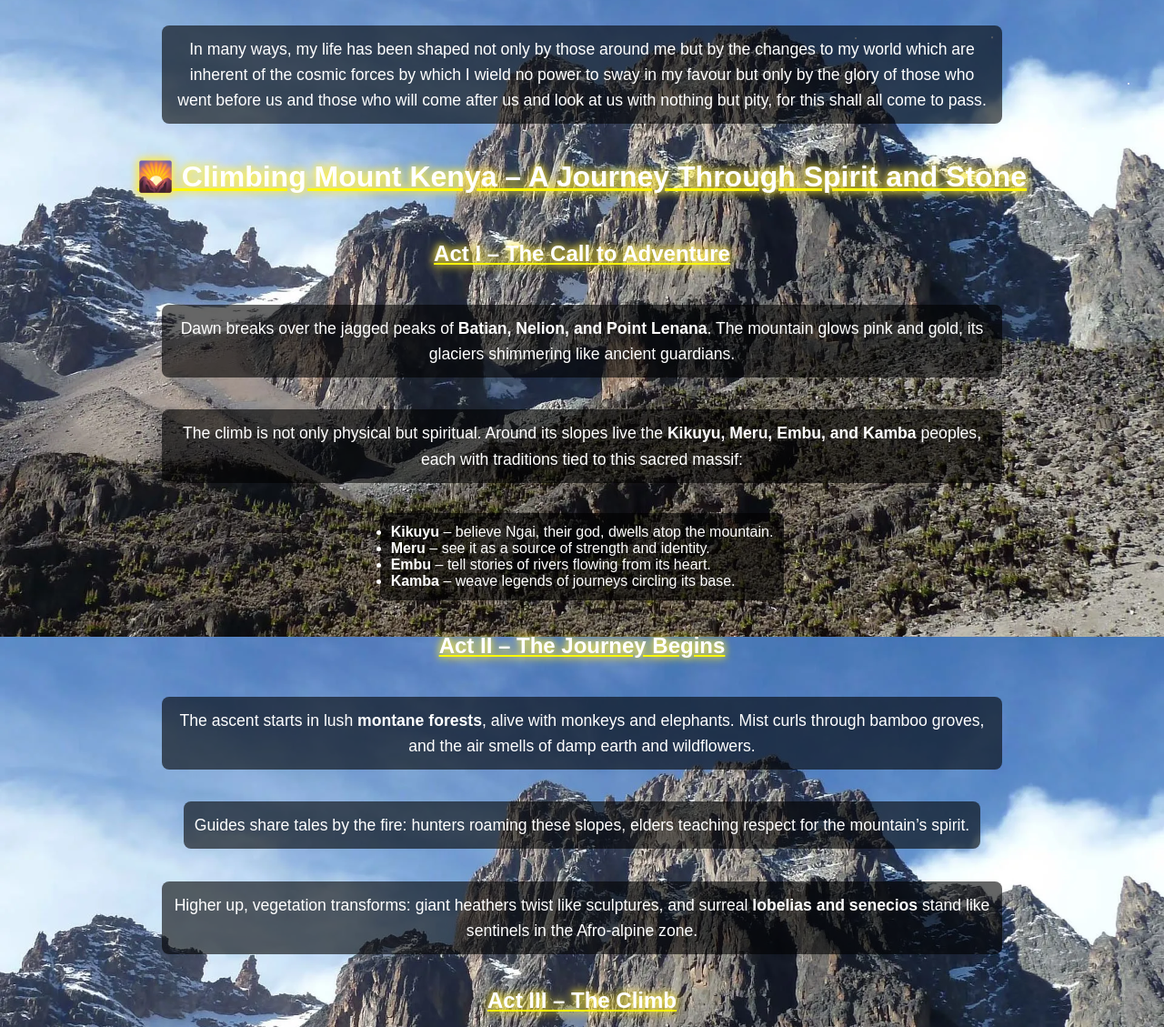
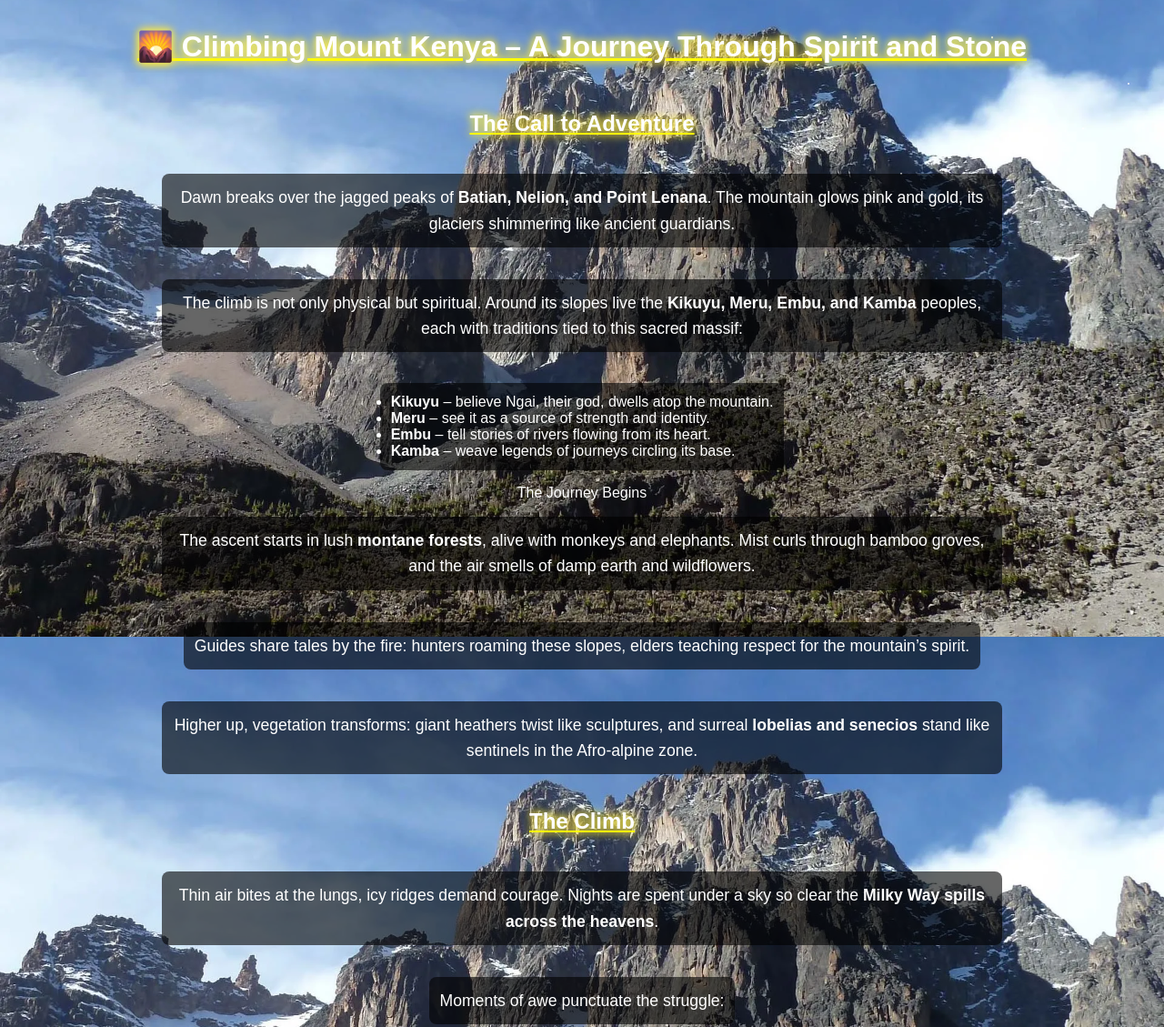
Before and after one commit to trdler97-afk/trdler97.afk.io, a plain HTML site: page about.html in a window 1280 px wide. Shown: the part 100-1229 px from the top of the page at 91% size. Drawn offline with Linux system fonts and the light colour scheme.

Commit message:
Update about.html

```diff
--- a/about.html
+++ b/about.html
@@ -141,14 +141,11 @@
   <div class="stars"></div>
 
   <h1>COSMIC ORIGINS</h1>
-  <p>
-    In many ways, my life has been shaped not only by those around me but by the changes to my world which are inherent of the cosmic forces by which I wield no power to sway in my favour but only by the glory of those who went before us and those who will come after us and look at us with nothing but pity, for this shall all come to pass.
-  </p>
 
   <!-- Mount Kenya Narrative Section -->
   <h1>🌄 Climbing Mount Kenya – A Journey Through Spirit and Stone</h1>
 
-  <h2>Act I – The Call to Adventure</h2>
+  <h2>The Call to Adventure</h2>
   <p>Dawn breaks over the jagged peaks of <strong>Batian, Nelion, and Point Lenana</strong>. The mountain glows pink and gold, its glaciers shimmering like ancient guardians.</p>
   <p>The climb is not only physical but spiritual. Around its slopes live the <strong>Kikuyu, Meru, Embu, and Kamba</strong> peoples, each with traditions tied to this sacred massif:</p>
   <ul>
@@ -158,12 +155,12 @@
     <li><strong>Kamba</strong> – weave legends of journeys circling its base.</li>
   </ul>
 
-  <h2>Act II – The Journey Begins</h2>
+  </h2> The Journey Begins</h2>
   <p>The ascent starts in lush <strong>montane forests</strong>, alive with monkeys and elephants. Mist curls through bamboo groves, and the air smells of damp earth and wildflowers.</p>
   <p>Guides share tales by the fire: hunters roaming these slopes, elders teaching respect for the mountain’s spirit.</p>
   <p>Higher up, vegetation transforms: giant heathers twist like sculptures, and surreal <strong>lobelias and senecios</strong> stand like sentinels in the Afro‑alpine zone.</p>
 
-  <h2>Act III – The Climb</h2>
+  <h2> The Climb</h2>
   <p>Thin air bites at the lungs, icy ridges demand courage. Nights are spent under a sky so clear the <strong>Milky Way spills across the heavens</strong>.</p>
   <p>Moments of awe punctuate the struggle:</p>
   <ul>
@@ -172,7 +169,7 @@
     <li><strong>Lammergeier</strong> – circling above with haunting cries.</li>
   </ul>
 
-  <h2>Act IV – The Summit</h2>
+  <h2> The Summit</h2>
   <p>At dawn, the climber reaches <strong>Point Lenana</strong>. The horizon explodes in fiery reds and golds. From here, the land stretches endlessly: Aberdares to the west, Kilimanjaro faint in the south.</p>
   <p>The summit is not just victory; it is humility. The mountain is alive — a keeper of stories, a witness to generations, a cathedral of stone and sky.</p>
 
@@ -180,7 +177,6 @@
   <p>Descending, the climber carries more than memories: the voices of tribes, the whispers of forests, the silence of glaciers, and the fire of sunrise.</p>
   <p>Mount Kenya is more than a climb — it is a <strong>connection to Kenya’s soul</strong>, a reminder that adventure is not about conquering nature but becoming part of it.</p>
 
-  <h2>✨ Useful Extravaganzas to Highlight</h2>
   <ul>
     <li>Wildlife encounters – elephants, hyrax, birds of prey.</li>
     <li>Unique vegetation zones – giant lobelias, moorlands.</li>
```
